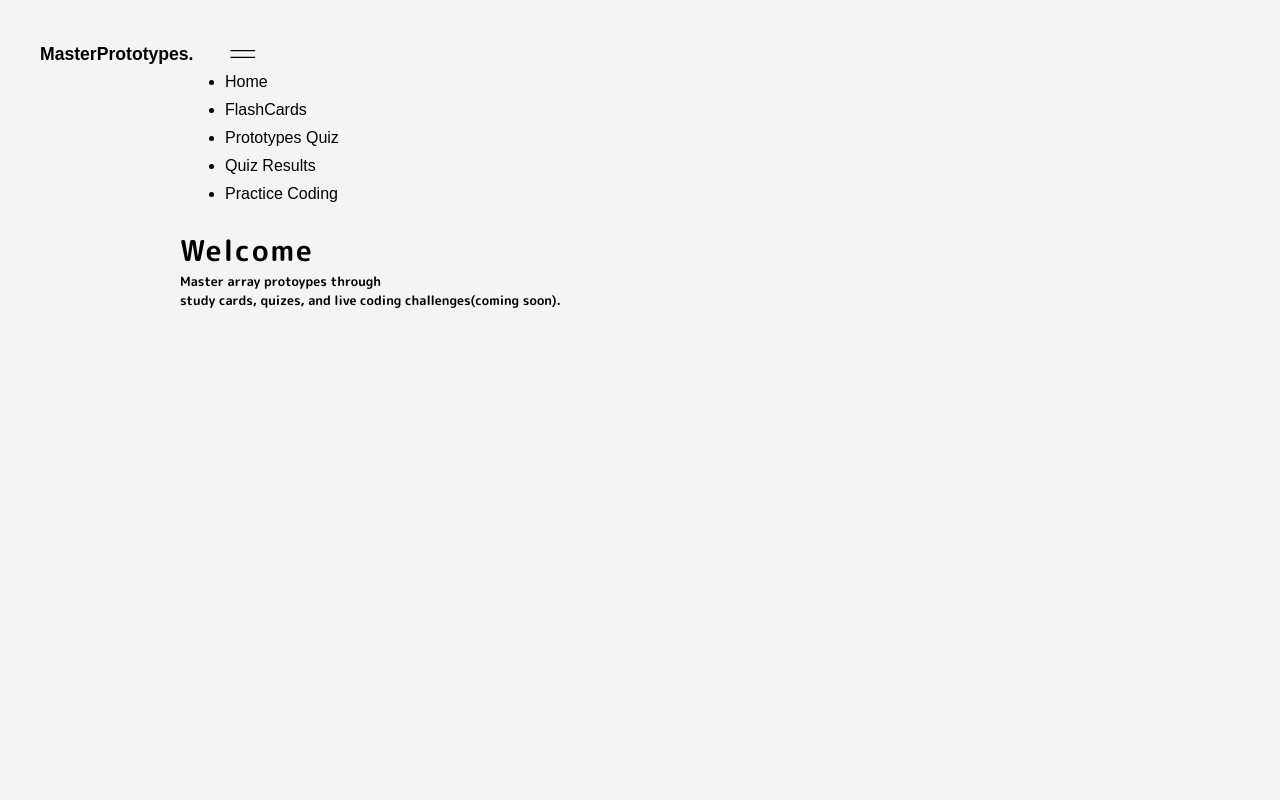
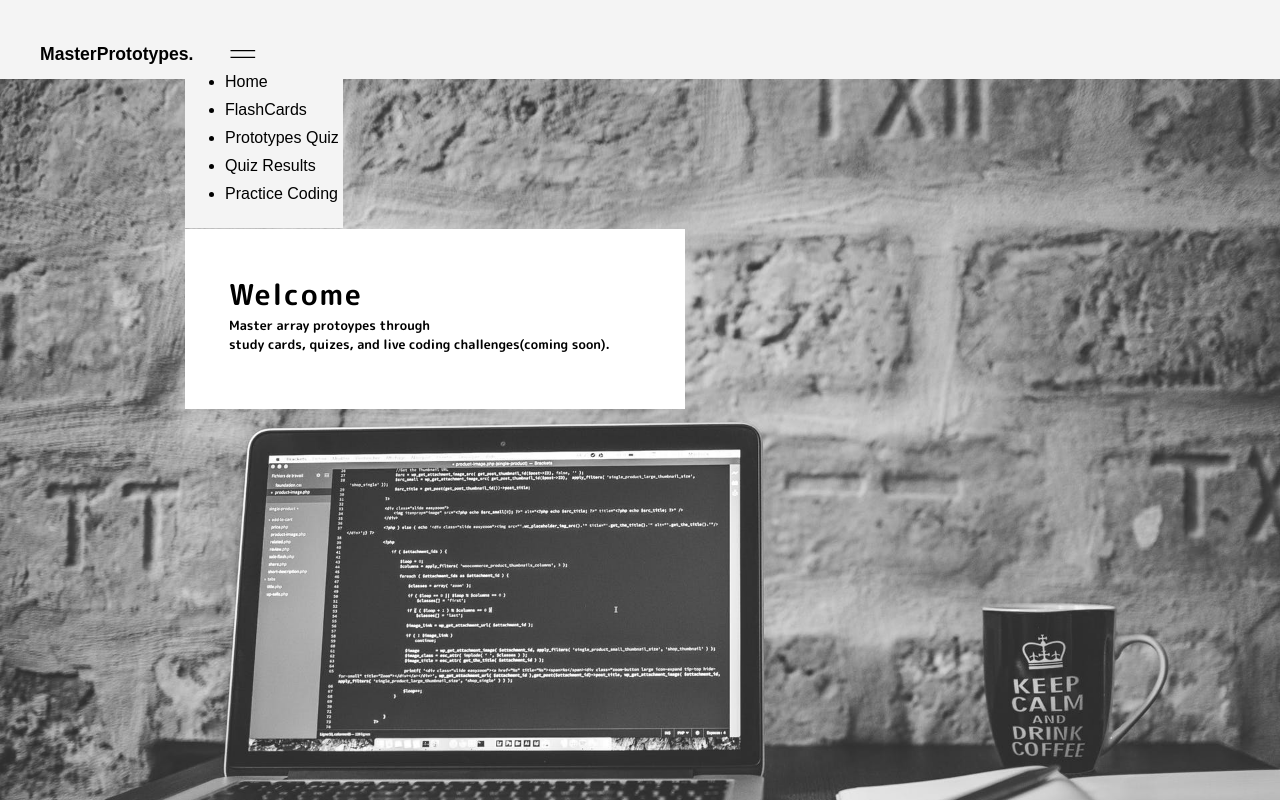
Before and after one commit to IsaacSunoo/memoize, a React (Create React App) app: page / in a window 1280 px wide. Both pictures are taken after a click on the button 242 px from the left and 54 px from the top of the page. Shown: the top 800 px of the page. Built offline with nearby package versions, Linux system fonts and the light colour scheme; no server answers; a web font is replaced by a local one.

Commit message:
fixed dropdown not hiding if on same page

```diff
--- a/src/components/DropdownMenu.js
+++ b/src/components/DropdownMenu.js
@@ -6,11 +6,11 @@ class DropdownMenu extends Component {
         return (
             <div className='menu-dropdown'>
                 <ul>
-                    <li><Link className='dropdown-link' to='/'>Home</Link></li>
-                    <li><Link className='dropdown-link' to='/flashCards'>FlashCards</Link></li>
-                    <li><Link className='dropdown-link' to='/quiz'>Prototypes Quiz</Link></li>
-                    <li><Link className='dropdown-link' to='/results'>Quiz Results</Link></li>
-                    <li><Link className='dropdown-link' to='/coding'>Practice Coding</Link></li>
+                    <li><Link className='dropdown-link' onClick={() => { this.props.displayDropdown() }} to='/'>Home</Link></li>
+                    <li><Link className='dropdown-link' onClick={() => { this.props.displayDropdown() }} to='/flashCards'>FlashCards</Link></li>
+                    <li><Link className='dropdown-link' onClick={() => { this.props.displayDropdown() }} to='/quiz'>Prototypes Quiz</Link></li>
+                    <li><Link className='dropdown-link' onClick={() => { this.props.displayDropdown() }} to='/results'>Quiz Results</Link></li>
+                    <li><Link className='dropdown-link' onClick={() => { this.props.displayDropdown() }} to='/coding'>Practice Coding</Link></li>
                 </ul>
             </div>
         )
--- a/src/components/layout/Header.js
+++ b/src/components/layout/Header.js
@@ -24,7 +24,7 @@ class Header extends Component {
                         </div>
                         <div>
                             {
-                                this.state.showDropdown ? <DropdownMenu /> : ''
+                                this.state.showDropdown ? <DropdownMenu displayDropdown={this.displayDropdown}/> : ''
                             }
 
                         </div>
--- a/src/components/pages/ResultsPage.js
+++ b/src/components/pages/ResultsPage.js
@@ -9,8 +9,6 @@ function ResultsPage(props) {
         <div className='results-container'>
             <div className='incorrect-container'>
                   <h4>Incorrect Questions</h4>
-                  {console.log(props)
-                  }
                 {
                     props.incorrectQuestion.map(question => {
                         return <p key={question.id}>{question.id}. {question.answer}<br/>Answer: {question.prototype}</p>
--- a/src/styles/_dropdownMenu.scss
+++ b/src/styles/_dropdownMenu.scss
@@ -4,7 +4,7 @@
     left: 185px;
     top: 73px;
     width: 158px;
-    height: 118px;
+    height: 155px;
     z-index: 1;
 
     li {
--- a/src/styles/_landingInstructions.scss
+++ b/src/styles/_landingInstructions.scss
@@ -1,6 +1,10 @@
 .instructions-container {
+    background: white;
+    height: 180px;
+    width: 500px;
+    padding: 44px;
     position: absolute;
-    left: 180px;
+    left: 185px;
     font-family: 'M PLUS Rounded 1c', sans-serif;
 
     h3 {
--- a/src/styles/_landingPage.scss
+++ b/src/styles/_landingPage.scss
@@ -2,4 +2,7 @@
     background-color: $lightGrey;
     text-align: left;
     padding: 150px;
+    background-image: url('../images/computer.jpeg');
+    background-size: cover;
+    height: 1000px;
 }
--- a/src/styles/_resultsPage.scss
+++ b/src/styles/_resultsPage.scss
@@ -14,4 +14,8 @@
     p {
         margin-bottom: 20px;
     }
+
+    h4 {
+        margin-bottom: 20px;
+    }
 }
```
